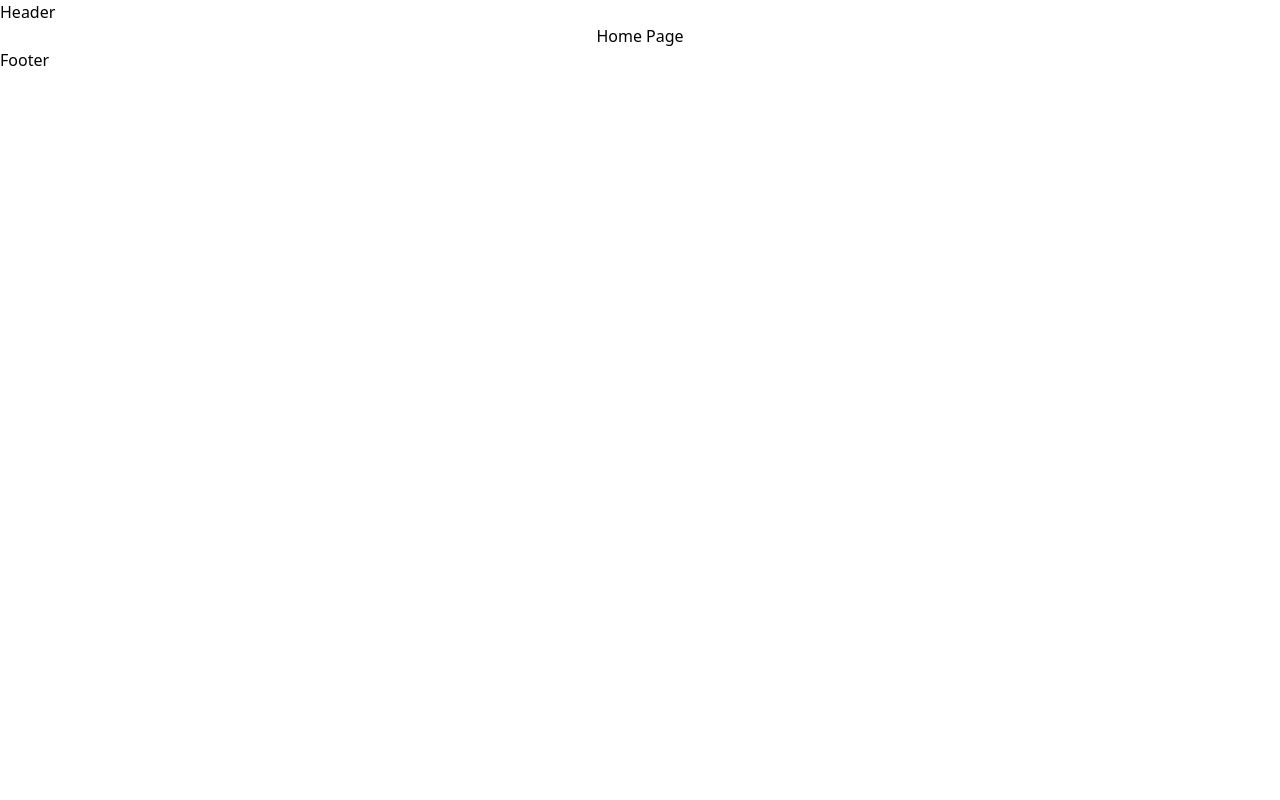
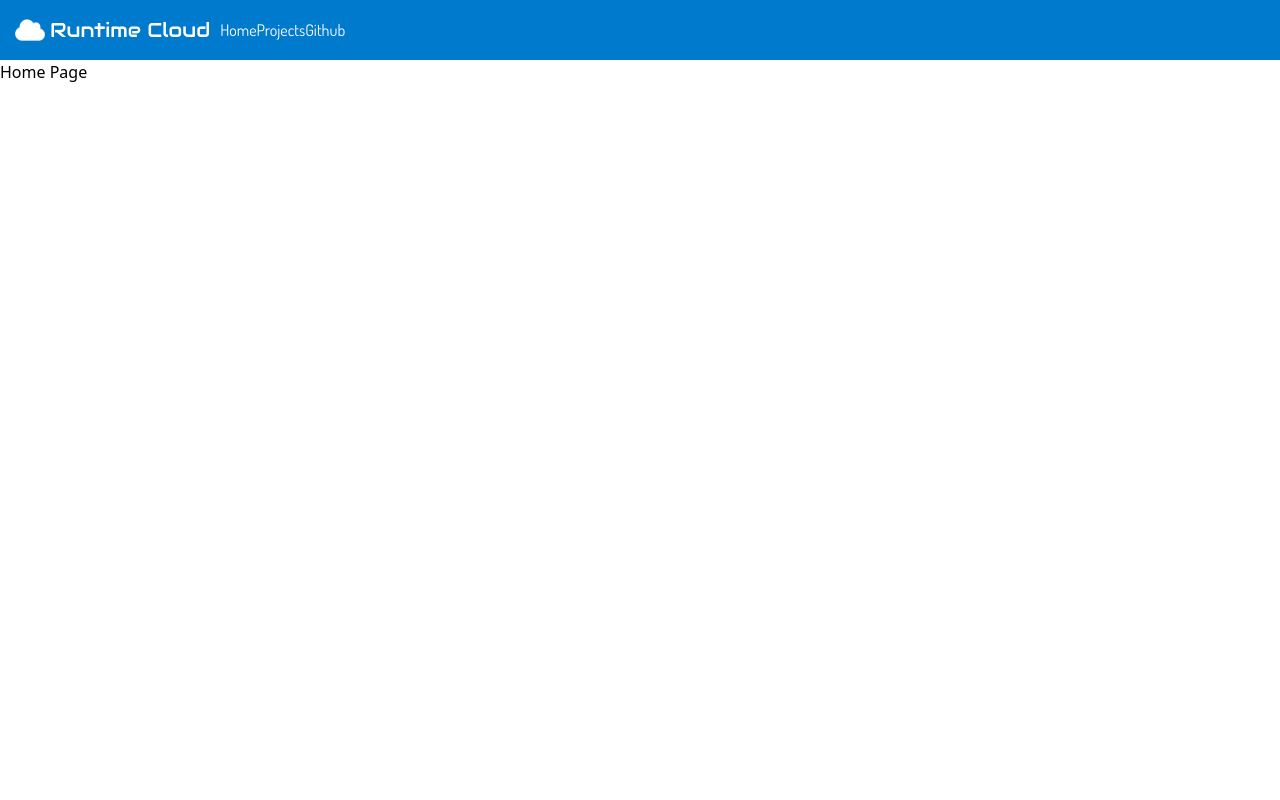
Before and after one commit to ichenglin/Personal_Website, a Next.js app: page / in a window 1280 px wide. Shown: the top 800 px of the page. Built offline with nearby package versions, Linux system fonts and the light colour scheme.

Commit message:
Imported Google Font

```diff
--- a/components/page_footer.tsx
+++ b/components/page_footer.tsx
@@ -1,8 +1,9 @@
 import type { NextPageLayout } from "../pages/_app";
+import styles from "@/styles/components/Footer.module.css";
 
 const PageFooter: NextPageLayout = () => {
 	return (
-		<footer>
+		<footer className={styles.footer}>
 			Footer
 		</footer>
 	);
--- a/components/page_header.tsx
+++ b/components/page_header.tsx
@@ -1,9 +1,25 @@
+import Image from "next/image";
 import type { NextPageLayout } from "../pages/_app";
+import styles from "@/styles/components/Header.module.css";
+
+import icon_image from "../public/android-chrome-192x192.png";
+import { Audiowide, Dosis } from "@next/font/google";
+
+const font_audiowide = Audiowide({weight: "400"});
+const font_dosis     = Dosis({weight: ["400", "700"]});
 
 const PageHeader: NextPageLayout = () => {
 	return (
-		<header>
-			Header
+		<header className={styles.header}>
+			<div className={`${styles.icon} ${font_audiowide.className}`}>
+				<Image src={icon_image} width="40" height="40" alt="Icon" />
+				<h1>Runtime Cloud</h1>
+			</div>
+			<nav className={`${styles.navbar} ${font_dosis.className}`}>
+				<a href="/">Home</a>
+				<a href="#projects">Projects</a>
+				<a href="https://github.com/ichenglin">Github</a>
+			</nav>
 		</header>
 	);
 };
--- a/next.config.js
+++ b/next.config.js
@@ -1,7 +1,12 @@
-/** @type {import('next').NextConfig} */
+/** @type {import("next").NextConfig} */
 const nextConfig = {
 	reactStrictMode: true,
-	productionBrowserSourceMaps: true
+	productionBrowserSourceMaps: true,
+	experimental: {
+		fontLoaders: [
+			{ loader: "@next/font/google", options: { subsets: ["latin"] } },
+		],
+	},
 };
 
 module.exports = nextConfig;
--- a/pages/500.tsx
+++ b/pages/500.tsx
@@ -1,4 +1,3 @@
-import { GetServerSideProps } from "next";
 import type { NextPageLayout } from "./_app";
 
 const Error500: NextPageLayout = () => {
--- a/pages/index.tsx
+++ b/pages/index.tsx
@@ -1,6 +1,6 @@
 import { GetServerSideProps } from "next";
 import type { NextPageLayout } from "./_app";
-import styles from "@/styles/Home.module.css";
+import styles from "@/styles/pages/Home.module.css";
 
 const Home: NextPageLayout = () => {
 	return (
--- a/styles/Home.module.css
+++ /dev/null
@@ -1,5 +0,0 @@
-.main {
-	display: flex;
-	flex-direction: column;
-	align-items: center;
-}
--- /dev/null
+++ b/styles/components/Footer.module.css
@@ -0,0 +1,5 @@
+.footer {
+    width: 100%;
+    height: 100px;
+    background-color: #434749;
+}
--- /dev/null
+++ b/styles/components/Header.module.css
@@ -0,0 +1,23 @@
+.header {
+    width: 100%;
+    height: 60px;
+    background-color: #007ACC;
+    display: flex;
+    position: sticky;
+    top: 0px;
+    left: 0px;
+}
+
+.icon {
+    margin: 0px 10px;
+    display: flex;
+    align-items: center;
+    color: #FFFFFF;
+    font-size: 20px;
+}
+
+.navbar {
+    display: flex;
+    align-items: center;
+    color: #FFFFFF;
+}
--- /dev/null
+++ b/styles/pages/Home.module.css
@@ -0,0 +1,3 @@
+.main {
+	height: 1500px;
+}
```
